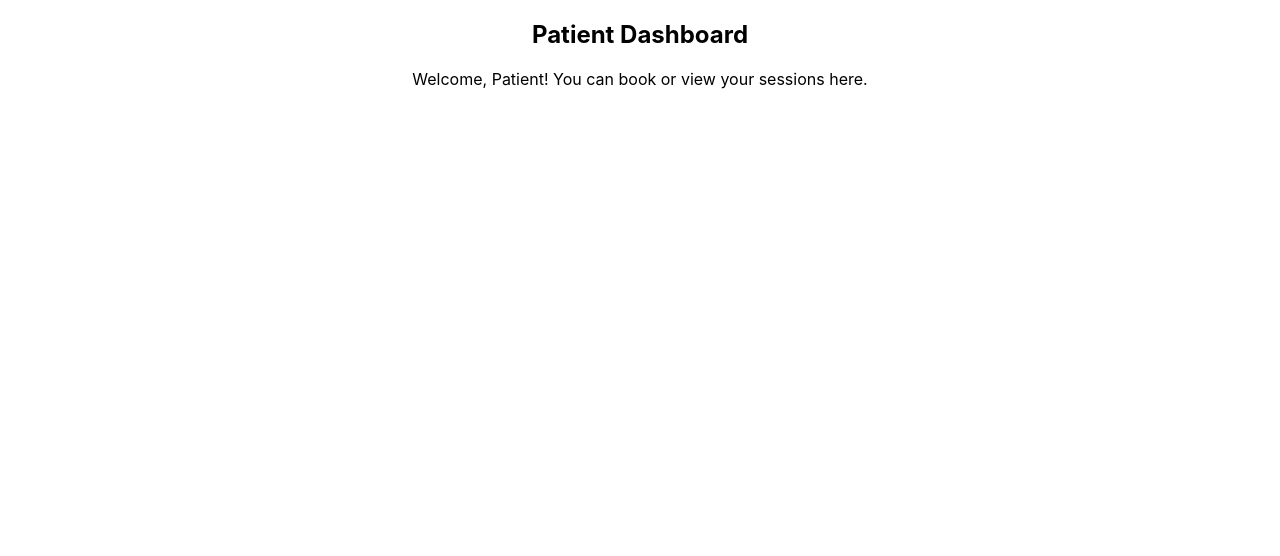
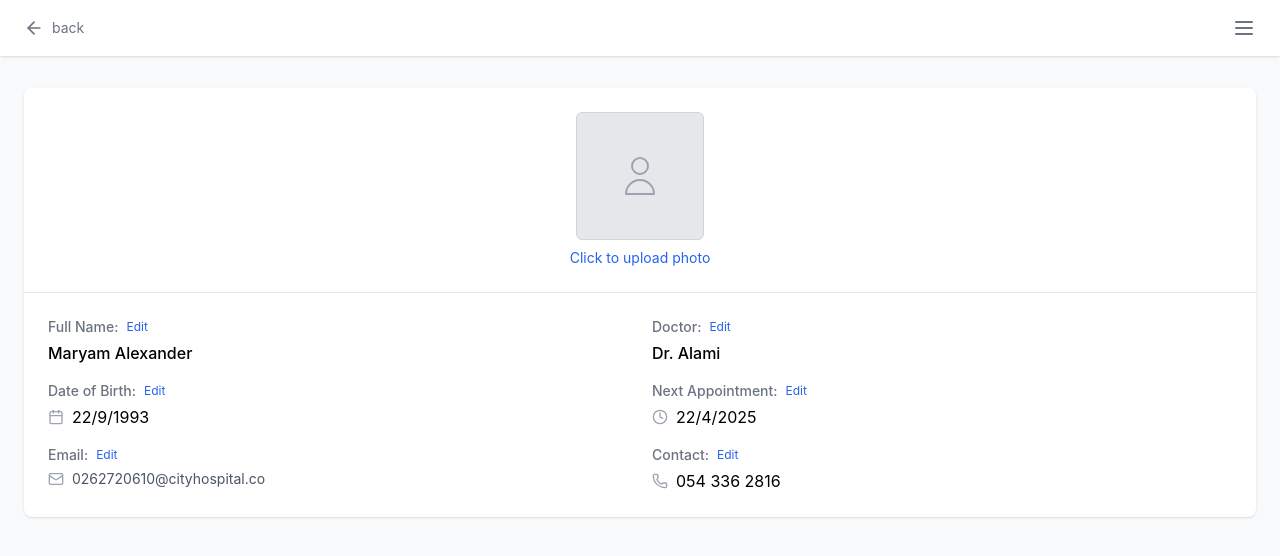
Before and after one commit to ddssCS365/Group-18, a React (Create React App) app: page /patient in a window 1280 px wide. Shown: the top 556 px of the page. Built offline with nearby package versions, Linux system fonts and the light colour scheme.

Commit message:
Add Tailwind CSS and Lucide React integration; refactor PatientDashboard and Login components

```diff
--- /dev/null
+++ b/postcss.config.js
@@ -0,0 +1,6 @@
+module.exports = {
+  plugins: {
+    tailwindcss: {},
+    autoprefixer: {},
+  },
+}
--- a/src/components/Patient/PatientDashboard.js
+++ b/src/components/Patient/PatientDashboard.js
@@ -1,12 +1,267 @@
-import React from 'react';
+import { useState, useRef } from "react";
+import {
+  Calendar,
+  Phone,
+  Mail,
+  Clock,
+  Save,
+  X,
+  ArrowLeft,
+  Upload,
+} from "lucide-react";
+// Uncomment the relevant import for your routing setup:
+// import { useNavigate } from 'react-router-dom'; // If using React Router
+// import { useRouter } from 'next/router'; // If using Next.js
 
-function PatientDashboard() {
+export default function PatientProfilePage() {
+  // Uncomment the relevant router/navigation hook for your setup:
+  // const navigate = useNavigate(); // React Router
+  // const router = useRouter(); // Next.js
+
+  const [patient, setPatient] = useState({
+    fullName: "Maryam Alexander",
+    dateOfBirth: "22/9/1993",
+    email: "0262720610@cityhospital.co",
+    doctor: "Dr. Alami",
+    nextAppointment: "22/4/2025",
+    contact: "054 336 2816",
+  });
+
+  const [editing, setEditing] = useState({
+    fullName: false,
+    dateOfBirth: false,
+    email: false,
+    doctor: false,
+    nextAppointment: false,
+    contact: false,
+  });
+
+  const [tempValues, setTempValues] = useState({ ...patient });
+  const [profileImage, setProfileImage] = useState(null);
+  const fileInputRef = useRef(null);
+
+  const handleEdit = (field) => {
+    setTempValues({ ...patient });
+    setEditing({ ...editing, [field]: true });
+  };
+
+  const handleSave = (field) => {
+    setPatient({ ...patient, [field]: tempValues[field] });
+    setEditing({ ...editing, [field]: false });
+  };
+
+  const handleCancel = (field) => {
+    setEditing({ ...editing, [field]: false });
+  };
+
+  const handleChange = (field, value) => {
+    setTempValues({ ...tempValues, [field]: value });
+  };
+
+  const handleImageUpload = (e) => {
+    const file = e.target.files[0];
+    if (file) {
+      const reader = new FileReader();
+      reader.onload = (e) => {
+        setProfileImage(e.target.result);
+      };
+      reader.readAsDataURL(file);
+    }
+  };
+
+  const triggerFileInput = () => {
+    fileInputRef.current.click();
+  };
+
+  // Choose the appropriate back navigation method based on your setup
+  const handleBack = () => {
+    // Option 1: Using the browser's history API (works in any React app)
+    window.history.back();
+
+    // Option 2: If using React Router
+    // navigate(-1);
+
+    // Option 3: If using Next.js
+    // router.back();
+
+    // Option 4: Navigate to a specific route
+    // navigate('/patients'); // React Router
+    // router.push('/patients'); // Next.js
+  };
+
+  // Creates an editable field component for reuse
+  const EditableField = ({ field, label, icon }) => {
+    const Icon = icon;
+
+    return (
+      <div>
+        <div className="flex items-center mb-1">
+          <label className="text-sm font-medium text-gray-500 mr-1">
+            {label}:
+          </label>
+          {!editing[field] ? (
+            <button
+              onClick={() => handleEdit(field)}
+              className="text-xs text-blue-600 hover:text-blue-800 ml-1"
+            >
+              Edit
+            </button>
+          ) : (
+            <div className="flex space-x-2 ml-1">
+              <button
+                onClick={() => handleSave(field)}
+                className="text-xs flex items-center text-green-600 hover:text-green-800"
+              >
+                <Save className="h-3 w-3 mr-1" />
+                Save
+              </button>
+              <button
+                onClick={() => handleCancel(field)}
+                className="text-xs flex items-center text-red-600 hover:text-red-800"
+              >
+                <X className="h-3 w-3 mr-1" />
+                Cancel
+              </button>
+            </div>
+          )}
+        </div>
+
+        {!editing[field] ? (
+          <div className="flex items-center">
+            {icon && <Icon className="h-4 w-4 text-gray-400 mr-2" />}
+            <p
+              className={`${
+                field === "email"
+                  ? "text-sm text-gray-600 break-all"
+                  : "text-base"
+              } ${
+                field === "fullName" || field === "doctor" ? "font-medium" : ""
+              }`}
+            >
+              {patient[field]}
+            </p>
+          </div>
+        ) : (
+          <div className="flex items-center">
+            {icon && <Icon className="h-4 w-4 text-gray-400 mr-2" />}
+            <input
+              type="text"
+              value={tempValues[field]}
+              onChange={(e) => handleChange(field, e.target.value)}
+              className="w-full p-1 border border-gray-300 rounded text-sm focus:ring-2 focus:ring-blue-500 focus:border-blue-500"
+            />
+          </div>
+        )}
+      </div>
+    );
+  };
+
   return (
-    <div>
-      <h2>Patient Dashboard</h2>
-      <p>Welcome, Patient! You can book or view your sessions here.</p>
+    <div className="min-h-screen bg-gray-50">
+      {/* Header */}
+      <header className="bg-white shadow">
+        <div className="max-w-7xl mx-auto px-4 py-4 sm:px-6 flex justify-between items-center">
+          <button
+            onClick={handleBack}
+            className="flex items-center text-gray-500 hover:text-gray-700"
+          >
+            <ArrowLeft className="h-5 w-5 mr-2" />
+            <span className="text-sm">back</span>
+          </button>
+          <button className="text-gray-500">
+            <svg
+              className="h-6 w-6"
+              fill="none"
+              stroke="currentColor"
+              viewBox="0 0 24 24"
+            >
+              <path
+                strokeLinecap="round"
+                strokeLinejoin="round"
+                strokeWidth={2}
+                d="M4 6h16M4 12h16M4 18h16"
+              />
+            </svg>
+          </button>
+        </div>
+      </header>
+
+      {/* Patient Profile Card */}
+      <main className="max-w-7xl mx-auto px-4 sm:px-6 py-8">
+        <div className="bg-white shadow rounded-lg overflow-hidden">
+          {/* Profile Header with Avatar Placeholder */}
+          <div className="p-6 border-b border-gray-200">
+            <div className="flex flex-col items-center justify-center">
+              <div
+                className="w-32 h-32 bg-gray-200 rounded-md flex items-center justify-center border border-gray-300 relative overflow-hidden group cursor-pointer"
+                onClick={triggerFileInput}
+              >
+                {profileImage ? (
+                  <img
+                    src={profileImage}
+                    alt="Profile"
+                    className="w-full h-full object-cover"
+                  />
+                ) : (
+                  <svg
+                    className="h-12 w-12 text-gray-400"
+                    fill="none"
+                    stroke="currentColor"
+                    viewBox="0 0 24 24"
+                  >
+                    <path
+                      strokeLinecap="round"
+                      strokeLinejoin="round"
+                      strokeWidth={1}
+                      d="M16 7a4 4 0 11-8 0 4 4 0 018 0zM12 14a7 7 0 00-7 7h14a7 7 0 00-7-7z"
+                    />
+                  </svg>
+                )}
+                <div className="absolute inset-0 bg-black bg-opacity-50 flex items-center justify-center opacity-0 group-hover:opacity-100 transition-opacity">
+                  <Upload className="h-8 w-8 text-white" />
+                </div>
+                <input
+                  type="file"
+                  ref={fileInputRef}
+                  onChange={handleImageUpload}
+                  accept="image/*"
+                  className="hidden"
+                />
+              </div>
+              <p className="mt-2 text-sm text-blue-600">
+                Click to upload photo
+              </p>
+            </div>
+          </div>
+
+          {/* Patient Information */}
+          <div className="p-6">
+            <div className="grid grid-cols-1 md:grid-cols-2 gap-6">
+              {/* Left Column */}
+              <div className="space-y-4">
+                <EditableField field="fullName" label="Full Name" />
+                <EditableField
+                  field="dateOfBirth"
+                  label="Date of Birth"
+                  icon={Calendar}
+                />
+                <EditableField field="email" label="Email" icon={Mail} />
+              </div>
+
+              {/* Right Column */}
+              <div className="space-y-4">
+                <EditableField field="doctor" label="Doctor" />
+                <EditableField
+                  field="nextAppointment"
+                  label="Next Appointment"
+                  icon={Clock}
+                />
+                <EditableField field="contact" label="Contact" icon={Phone} />
+              </div>
+            </div>
+          </div>
+        </div>
+      </main>
     </div>
   );
 }
-
-export default PatientDashboard;
--- /dev/null
+++ b/tailwind.config.js
@@ -0,0 +1,8 @@
+/** @type {import('tailwindcss').Config} */
+module.exports = {
+  content: ["./src/**/*.{js,jsx,ts,tsx}"],
+  theme: {
+    extend: {},
+  },
+  plugins: [],
+};
```
Also changed, not shown: package.json (+7 -0 lines), src/App.js (+7 -7 lines), src/components/login.js (+8 -8 lines), src/index.js (+6 -6 lines), src/styles.css (+7 -3 lines), 1 other file (tests, documents, lock files or other folders).
